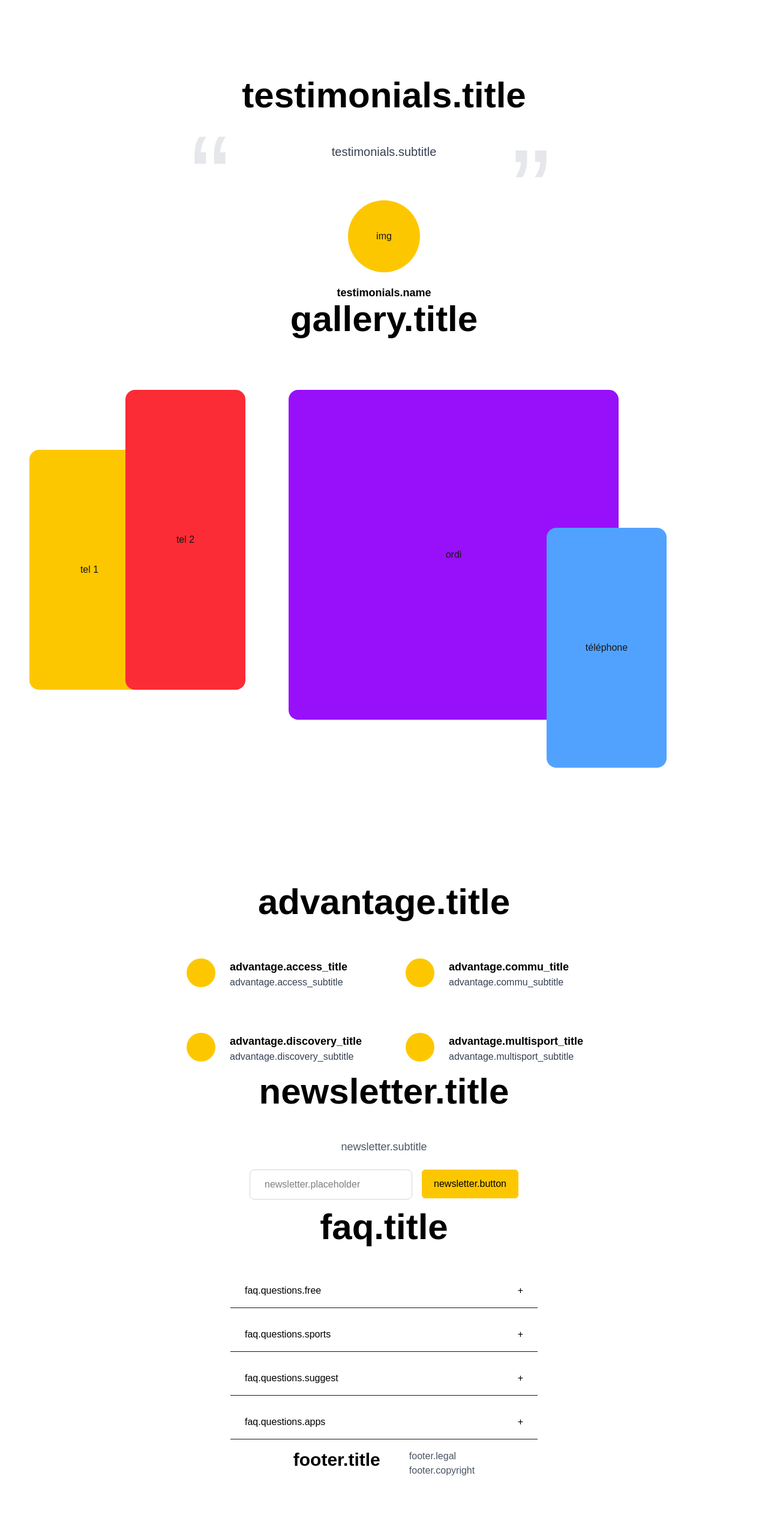
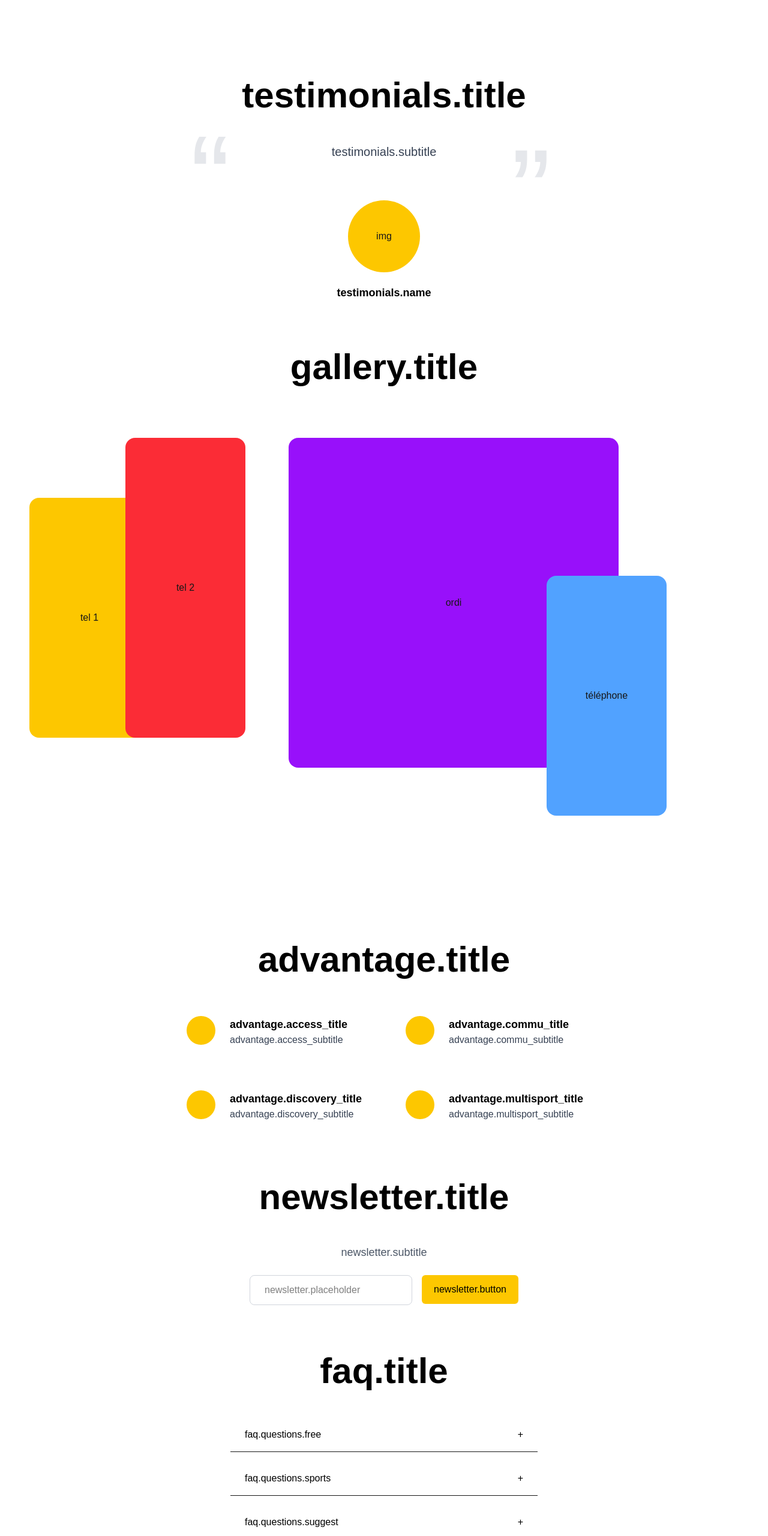
Before and after one commit to big-emotion/sport-app-landing, a Next.js app: page /en in a window 1280 px wide. Shown: the part 1485-4046 px from the top of the page at 60% size. Before the commit the page ends 3985 px from the top, so only its background shows below. Built offline with nearby package versions, Linux system fonts and the light colour scheme.

Commit message:
fix: add margin for style

```diff
--- a/src/app/components/sections/Advantages.tsx
+++ b/src/app/components/sections/Advantages.tsx
@@ -37,7 +37,7 @@ export default function Advantages(): JSX.Element {
   ];
 
   return (
-    <div>
+    <div className="m-8 sm:m-10 lg:m-10">
       <motion.h2
         className="text-4xl sm:text-5xl lg:text-6xl font-bold text-center mb-12 text-black mt-16"
         initial={{ opacity: 0, y: -50 }}
--- a/src/app/components/sections/Faq.tsx
+++ b/src/app/components/sections/Faq.tsx
@@ -37,7 +37,7 @@ export default function Faq(): JSX.Element {
   };
 
   return (
-    <div className="p-4">
+    <div className="m-8 sm:m-10 lg:m-20">
       <motion.h2
         className="text-4xl sm:text-5xl lg:text-6xl font-bold text-center mb-12 text-black"
         whileInView={{ opacity: 1, y: 0 }}
--- a/src/app/components/sections/Galerie.tsx
+++ b/src/app/components/sections/Galerie.tsx
@@ -7,7 +7,7 @@ export function Galerie(): JSX.Element {
   const t = useTranslations('gallery');
 
   return (
-    <div>
+    <div className="m-8 sm:m-10 lg:m-20">
       <h2 className="text-4xl sm:text-5xl lg:text-6xl font-bold text-center mb-12 text-black">
         {t('title')}
       </h2>
--- a/src/app/components/sections/Newsletter.tsx
+++ b/src/app/components/sections/Newsletter.tsx
@@ -10,7 +10,7 @@ export default function Newsletter(): JSX.Element {
   const t = useTranslations('newsletter');
 
   return (
-    <div>
+    <div className="m-8 sm:m-10 lg:m-20">
       <motion.h2
         className="text-4xl sm:text-5xl lg:text-6xl font-bold text-center mb-12 text-black"
         initial={{ opacity: 0, y: 50 }}
--- a/src/app/components/sections/Testimonial.tsx
+++ b/src/app/components/sections/Testimonial.tsx
@@ -24,9 +24,9 @@ export function Testimonial(): JSX.Element {
   const t = useTranslations('testimonials');
 
   return (
-    <div className="px-4">
+    <div className="m-8 sm:m-10 lg:m-20">
       <motion.h2
-        className="text-4xl sm:text-5xl lg:text-6xl font-bold text-center mb-12 text-black mt-16"
+        className="text-4xl sm:text-5xl lg:text-6xl font-bold text-center mb-12 text-black"
         variants={item}
         initial="hidden"
         whileInView="show"
```
